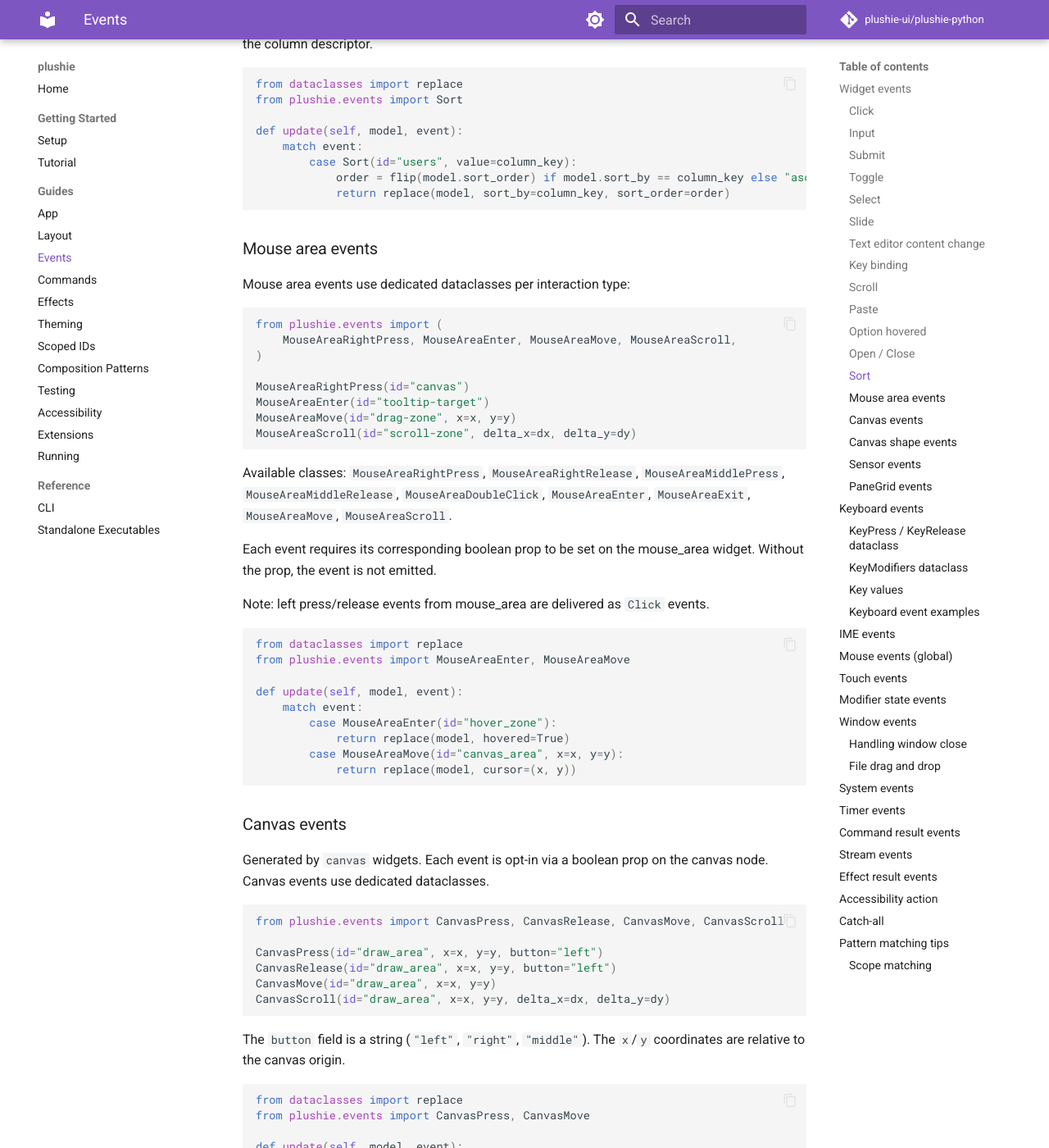
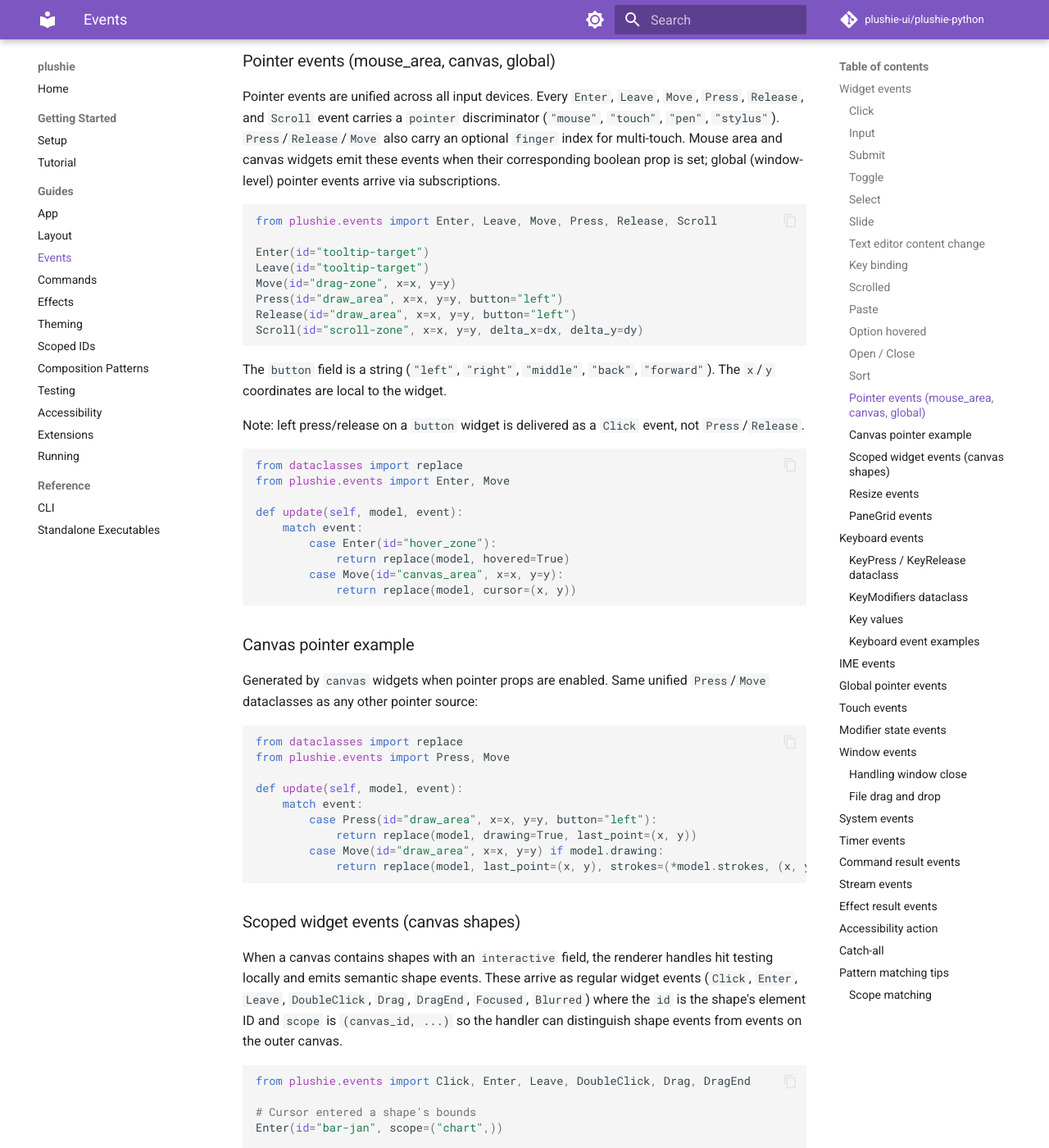
Before and after one commit to plushie-ui/plushie-python, an MkDocs documentation site: the page built from docs/events.md, in a window 1280 px wide and 1400 px high, scrolled down 5688 px. Shown: the whole window at 82% size. Built offline with MkDocs 1.6.1 and Material for MkDocs 9.7.7, drawn with Linux system fonts in a browser that asks for light colours; comment, search, counter and statistics services are not loaded; some of the changed text lies outside the part shown.

Commit message:
docs: sync sample code with pointer + widget event renames
The renderer unified mouse, touch, and canvas pointer events into
the `Press`/`Release`/`Move`/`Enter`/`Leave`/`Scrolled` events
with a `pointer` discriminator, and renamed extension commands to
widget commands. Docs code blocks were still showing
`MouseMove`/`MouseButtonPress`/`TouchPress`,
`extension_command(s)`, `gain_focus`/`request_user_attention`,
`get_window_size`/`get_mode`/`get_scale_factor`/`get_system_*`,
and `EffectResult(request_id=...)`.

Rewrote each `<!-- test: ... -->` code block against the current
test functions in `tests/docs/` and updated the marker names so
`verify_doc_tests.py` passes. Key substitutions:
`MouseMove`,`MouseButtonPress` -> `Move`,`Press` with `pointer="mouse"`;
`TouchPress` -> `Press(pointer="touch", finger=...)`;
mouse subscriptions `on_mouse_*` -> pointer subscriptions
`on_pointer_*`; `extension_command` -> `widget_command`;
window queries drop the `get_` prefix; `EffectResult.request_id`
-> `EffectResult.tag`.

````diff
--- a/docs/events.md
+++ b/docs/events.md
@@ -7,25 +7,15 @@
 from plushie.events import (
     # Widget events
     Click, Input, Submit, Toggle, Select, Slide, SlideRelease,
-    Scroll, Paste, Sort, Open, Close, OptionHovered, KeyBinding,
-    # Mouse area events
-    MouseAreaRightPress, MouseAreaRightRelease,
-    MouseAreaMiddlePress, MouseAreaMiddleRelease,
-    MouseAreaDoubleClick, MouseAreaEnter, MouseAreaExit,
-    MouseAreaMove, MouseAreaScroll,
-    # Canvas events
-    CanvasPress, CanvasRelease, CanvasMove, CanvasScroll,
-    CanvasElementClick, CanvasElementDrag, CanvasElementDragEnd,
-    CanvasElementEnter, CanvasElementLeave, CanvasElementFocused,
-    # Sensor / PaneGrid events
-    SensorResize, PaneResized, PaneDragged, PaneClicked,
+    Scrolled, ScrollData, Paste, Sort, Open, Close, OptionHovered, KeyBinding,
+    # Pointer events (widget-scoped and global)
+    Enter, Leave, Move, Press, Release, Scroll,
+    # Scoped widget events (canvas shapes, etc.)
+    DoubleClick, Drag, DragEnd, Focused, Blurred,
+    # Resize / PaneGrid events
+    Resize, PaneResized, PaneDragged, PaneClicked,
     # Keyboard events
     KeyPress, KeyRelease, ModifiersChanged,
-    # Mouse events (global)
-    MouseMove, MouseEnter, MouseLeave,
-    MouseButtonPress, MouseButtonRelease, MouseWheel,
-    # Touch events
-    TouchPress, TouchMove, TouchLift, TouchLost,
     # IME events
     ImeOpen, ImePreedit, ImeCommit, ImeClose,
     # Window events
@@ -214,10 +202,10 @@
             return replace(model, content=format_code(model.content))
 ```
 
-### Scroll
+### Scrolled
 
 ```python
-Scroll(id="log_view", data=ScrollData(
+Scrolled(id="log_view", data=ScrollData(
     absolute_x=..., absolute_y=...,
     relative_x=..., relative_y=...,
     bounds_width=..., bounds_height=...,
@@ -233,11 +221,11 @@
 <!-- test: TestScrollMatch -- keep this code block in sync with the test -->
 ```python
 from dataclasses import replace
-from plushie.events import Scroll
+from plushie.events import Scrolled
 
 def update(self, model, event):
     match event:
-        case Scroll(id="log_view", data=viewport):
+        case Scrolled(id="log_view", data=viewport):
             at_bottom = viewport.relative_y >= 0.99
             return replace(model, auto_scroll=at_bottom)
 ```
@@ -327,104 +315,90 @@
             return replace(model, sort_by=column_key, sort_order=order)
 ```
 
-### Mouse area events
+### Pointer events (mouse_area, canvas, global)
 
-Mouse area events use dedicated dataclasses per interaction type:
+Pointer events are unified across all input devices. Every `Enter`,
+`Leave`, `Move`, `Press`, `Release`, and `Scroll` event carries a
+`pointer` discriminator (`"mouse"`, `"touch"`, `"pen"`, `"stylus"`).
+`Press`/`Release`/`Move` also carry an optional `finger` index for
+multi-touch. Mouse area and canvas widgets emit these events when their
+corresponding boolean prop is set; global (window-level) pointer events
+arrive via subscriptions.
 
 ```python
-from plushie.events import (
-    MouseAreaRightPress, MouseAreaEnter, MouseAreaMove, MouseAreaScroll,
-)
+from plushie.events import Enter, Leave, Move, Press, Release, Scroll
 
-MouseAreaRightPress(id="canvas")
-MouseAreaEnter(id="tooltip-target")
-MouseAreaMove(id="drag-zone", x=x, y=y)
-MouseAreaScroll(id="scroll-zone", delta_x=dx, delta_y=dy)
+Enter(id="tooltip-target")
+Leave(id="tooltip-target")
+Move(id="drag-zone", x=x, y=y)
+Press(id="draw_area", x=x, y=y, button="left")
+Release(id="draw_area", x=x, y=y, button="left")
+Scroll(id="scroll-zone", x=x, y=y, delta_x=dx, delta_y=dy)
 ```
 
-Available classes: `MouseAreaRightPress`, `MouseAreaRightRelease`,
-`MouseAreaMiddlePress`, `MouseAreaMiddleRelease`, `MouseAreaDoubleClick`,
-`MouseAreaEnter`, `MouseAreaExit`, `MouseAreaMove`, `MouseAreaScroll`.
+The `button` field is a string (`"left"`, `"right"`, `"middle"`,
+`"back"`, `"forward"`). The `x`/`y` coordinates are local to the widget.
 
-Each event requires its corresponding boolean prop to be set on the
-mouse_area widget. Without the prop, the event is not emitted.
+Note: left press/release on a `button` widget is delivered as a `Click`
+event, not `Press`/`Release`.
 
-Note: left press/release events from mouse_area are delivered as
-`Click` events.
-
-<!-- test: TestMouseAreaEnterMatch, TestMouseAreaMoveMatch -- keep this code block in sync with the test -->
+<!-- test: TestEnterMatch.test_enter_match, TestMoveMatch.test_move_match -- keep this code block in sync with the test -->
 ```python
 from dataclasses import replace
-from plushie.events import MouseAreaEnter, MouseAreaMove
+from plushie.events import Enter, Move
 
 def update(self, model, event):
     match event:
-        case MouseAreaEnter(id="hover_zone"):
+        case Enter(id="hover_zone"):
             return replace(model, hovered=True)
-        case MouseAreaMove(id="canvas_area", x=x, y=y):
+        case Move(id="canvas_area", x=x, y=y):
             return replace(model, cursor=(x, y))
 ```
 
-### Canvas events
+### Canvas pointer example
 
-Generated by `canvas` widgets. Each event is opt-in via a boolean prop on
-the canvas node. Canvas events use dedicated dataclasses.
+Generated by `canvas` widgets when pointer props are enabled. Same
+unified `Press`/`Move` dataclasses as any other pointer source:
 
-```python
-from plushie.events import CanvasPress, CanvasRelease, CanvasMove, CanvasScroll
-
-CanvasPress(id="draw_area", x=x, y=y, button="left")
-CanvasRelease(id="draw_area", x=x, y=y, button="left")
-CanvasMove(id="draw_area", x=x, y=y)
-CanvasScroll(id="draw_area", x=x, y=y, delta_x=dx, delta_y=dy)
-```
-
-The `button` field is a string (`"left"`, `"right"`, `"middle"`). The
-`x`/`y` coordinates are relative to the canvas origin.
-
-<!-- test: TestCanvasPressMatch, TestCanvasMoveMatch -- keep this code block in sync with the test -->
+<!-- test: TestPressMatch.test_press_left_match, TestPointerMoveMatch.test_move_while_drawing -- keep this code block in sync with the test -->
 ```python
 from dataclasses import replace
-from plushie.events import CanvasPress, CanvasMove
+from plushie.events import Press, Move
 
 def update(self, model, event):
     match event:
-        case CanvasPress(id="draw_area", x=x, y=y, button="left"):
+        case Press(id="draw_area", x=x, y=y, button="left"):
             return replace(model, drawing=True, last_point=(x, y))
-        case CanvasMove(id="draw_area", x=x, y=y) if model.drawing:
-            return replace(model, last_point=(x, y), strokes=[*model.strokes, (x, y)])
+        case Move(id="draw_area", x=x, y=y) if model.drawing:
+            return replace(model, last_point=(x, y), strokes=(*model.strokes, (x, y)))
 ```
 
-### Canvas shape events
+### Scoped widget events (canvas shapes)
 
 When a canvas contains shapes with an `interactive` field, the renderer
 handles hit testing locally and emits semantic shape events. These arrive
-as dedicated `CanvasElement*` dataclasses. The `id` is the canvas widget
-ID; `element_id` identifies the shape.
+as regular widget events (`Click`, `Enter`, `Leave`, `DoubleClick`,
+`Drag`, `DragEnd`, `Focused`, `Blurred`) where the `id` is the shape's
+element ID and `scope` is `(canvas_id, ...)` so the handler can
+distinguish shape events from events on the outer canvas.
 
 ```python
-from plushie.events import (
-    CanvasElementEnter, CanvasElementLeave, CanvasElementClick,
-    CanvasElementDrag, CanvasElementDragEnd, CanvasElementFocused,
-)
+from plushie.events import Click, Enter, Leave, DoubleClick, Drag, DragEnd
 
 # Cursor entered a shape's bounds
-CanvasElementEnter(id="chart", element_id="bar-jan", x=15.0, y=70.0)
+Enter(id="bar-jan", scope=("chart",))
 
 # Cursor left a shape's bounds
-CanvasElementLeave(id="chart", element_id="bar-jan")
+Leave(id="bar-jan", scope=("chart",))
 
 # Click on a shape
-CanvasElementClick(id="chart", element_id="bar-jan", x=15.0, y=70.0, button="left")
+Click(id="bar-jan", scope=("chart",))
 
 # Drag on a draggable shape (rate-limited by event_rate)
-CanvasElementDrag(id="chart", element_id="handle", x=50.0, y=80.0, delta_x=2.0, delta_y=-1.0)
+Drag(id="handle", x=50.0, y=80.0, delta_x=2.0, delta_y=-1.0, scope=("chart",))
 
 # Drag ended
-CanvasElementDragEnd(id="chart", element_id="handle", x=52.0, y=79.0)
-
-# Shape received keyboard focus (Tab/Arrow navigation)
-CanvasElementFocused(id="chart", element_id="bar-jan")
+DragEnd(id="handle", x=52.0, y=79.0, scope=("chart",))
 ```
 
 Hover styles, pressed styles, cursors, and tooltips on shapes are
@@ -432,35 +406,35 @@
 give the host semantic actions (clicks, drags, focus changes) instead
 of raw coordinates.
 
-<!-- test: TestCanvasElementClickMatch -- keep this code block in sync with the test -->
+<!-- test: TestScopedClickMatch.test_element_click_match -- keep this code block in sync with the test -->
 ```python
 from dataclasses import replace
-from plushie.events import CanvasElementClick
+from plushie.events import Click
 
 def update(self, model, event):
     match event:
-        case CanvasElementClick(id="chart", element_id=element_id):
+        case Click(id=element_id, scope=("chart", *_)):
             return replace(model, selected_bar=element_id)
 ```
 
-### Sensor events
+### Resize events
 
 Generated by `sensor` widgets when the sensor detects a size change.
 
 ```python
-from plushie.events import SensorResize
+from plushie.events import Resize
 
-SensorResize(id="content_area", width=w, height=h)
+Resize(id="content_area", width=w, height=h)
 ```
 
-<!-- test: TestSensorResizeMatch -- keep this code block in sync with the test -->
+<!-- test: TestResizeMatch.test_resize_match -- keep this code block in sync with the test -->
 ```python
 from dataclasses import replace
-from plushie.events import SensorResize
+from plushie.events import Resize
 
 def update(self, model, event):
     match event:
-        case SensorResize(id="content_area", width=w, height=h):
+        case Resize(id="content_area", width=w, height=h):
             return replace(model, content_size=(w, h))
 ```
 
@@ -609,62 +583,66 @@
             return replace(model, composing=None, value=model.value + text)
 ```
 
-## Mouse events (global)
+## Global pointer events
 
-Delivered when mouse subscriptions are active. These are global
-(not widget-scoped) events from the windowing system.
+Delivered when pointer subscriptions are active. These are global
+(window-scoped) events from the windowing system. Same unified
+dataclasses as widget-scoped pointer events; discriminate by the
+`pointer` field (`"mouse"`, `"touch"`, `"pen"`, `"stylus"`). Global
+events carry `window_id` and the widget `id` is the window ID.
 
 ```python
-from plushie.events import (
-    MouseMove, MouseEnter, MouseLeave,
-    MouseButtonPress, MouseButtonRelease, MouseWheel,
-)
+from plushie.events import Enter, Leave, Move, Press, Release, Scroll
 
-MouseMove(x=x, y=y)
-MouseEnter()
-MouseLeave()
-MouseButtonPress(button="left")
-MouseButtonRelease(button="right")
-MouseWheel(delta_x=dx, delta_y=dy, unit="line")
+Move(id="main", x=x, y=y, pointer="mouse", window_id="main")
+Enter(id="main", window_id="main")
+Leave(id="main", window_id="main")
+Press(id="main", x=0.0, y=0.0, button="left", pointer="mouse", window_id="main")
+Release(id="main", x=0.0, y=0.0, button="right", pointer="mouse", window_id="main")
+Scroll(id="main", x=x, y=y, delta_x=dx, delta_y=dy, unit="line", window_id="main")
 ```
 
 The `button` field is a string (`"left"`, `"right"`, `"middle"`, `"back"`,
-`"forward"`). The `unit` field indicates scroll units (`"line"` or `"pixel"`).
+`"forward"`). The `unit` field on `Scroll` indicates units (`"line"` or `"pixel"`).
 
-<!-- test: TestMouseMoveMatch, TestMouseButtonPressMatch -- keep this code block in sync with the test -->
+<!-- test: TestSubscriptionPointerMoveMatch.test_subscription_move_match, TestPointerPressMatch.test_pointer_press_left_match -- keep this code block in sync with the test -->
 ```python
 from dataclasses import replace
-from plushie.events import MouseMove, MouseButtonPress
+from plushie.events import Move, Press
 
 def update(self, model, event):
     match event:
-        case MouseMove(x=x, y=y):
+        case Move(x=x, y=y):
             return replace(model, cursor=(x, y))
-        case MouseButtonPress(button="left"):
+        case Press(button="left"):
             return replace(model, mouse_down=True)
 ```
 
 ## Touch events
 
-Delivered when touch subscriptions are active.
+Touch arrives as standard `Press`/`Move`/`Release` events with
+`pointer="touch"` and a `finger` integer identifying the contact. The
+same pattern handles multi-touch by matching on `finger`.
 
 ```python
-from plushie.events import TouchPress, TouchMove, TouchLift, TouchLost
+from plushie.events import Press, Move, Release
 
-TouchPress(finger_id=fid, x=x, y=y)
-TouchMove(finger_id=fid, x=x, y=y)
-TouchLift(finger_id=fid, x=x, y=y)
-TouchLost(finger_id=fid, x=x, y=y)
+Press(id="main", x=x, y=y, button="left", pointer="touch", finger=0, window_id="main")
+Move(id="main", x=x, y=y, pointer="touch", finger=0, window_id="main")
+Release(id="main", x=x, y=y, button="left", pointer="touch", finger=0, window_id="main")
 ```
 
-<!-- test: TestTouchPressMatch -- keep this code block in sync with the test -->
+A `Release` with `lost=True` signals the OS cancelled the touch
+(equivalent to the old `TouchLost`).
+
+<!-- test: TestPointerTouchPressMatch.test_touch_pointer_press_match -- keep this code block in sync with the test -->
 ```python
 from dataclasses import replace
-from plushie.events import TouchPress
+from plushie.events import Press
 
 def update(self, model, event):
     match event:
-        case TouchPress(x=x, y=y):
+        case Press(pointer="touch", x=x, y=y):
             return replace(model, touch_start=(x, y))
 ```
 
@@ -834,13 +812,14 @@
 ```python
 from plushie.events import EffectResult
 
-EffectResult(request_id="ef_1", status="ok", result=data)
-EffectResult(request_id="ef_1", status="cancelled")
-EffectResult(request_id="ef_1", status="error", error=reason)
+EffectResult(tag="import", status="ok", result=data)
+EffectResult(tag="import", status="cancelled")
+EffectResult(tag="import", status="error", error=reason)
 ```
 
-The `request_id` is the auto-generated effect ID (e.g. `"ef_1"`), not
-the effect kind name.
+The `tag` is the string you passed to the effect function (e.g.
+`effects.file_open("import", ...)`). Use it to distinguish responses
+when you issue more than one effect.
 
 <!-- test: TestEffectResultMatch -- keep this code block in sync with the test -->
 ```python
````
Also changed, not shown: other parts of docs/events.md (+2 -4 lines), docs/commands.md (+84 -99 lines), docs/effects.md (+27 -19 lines).
